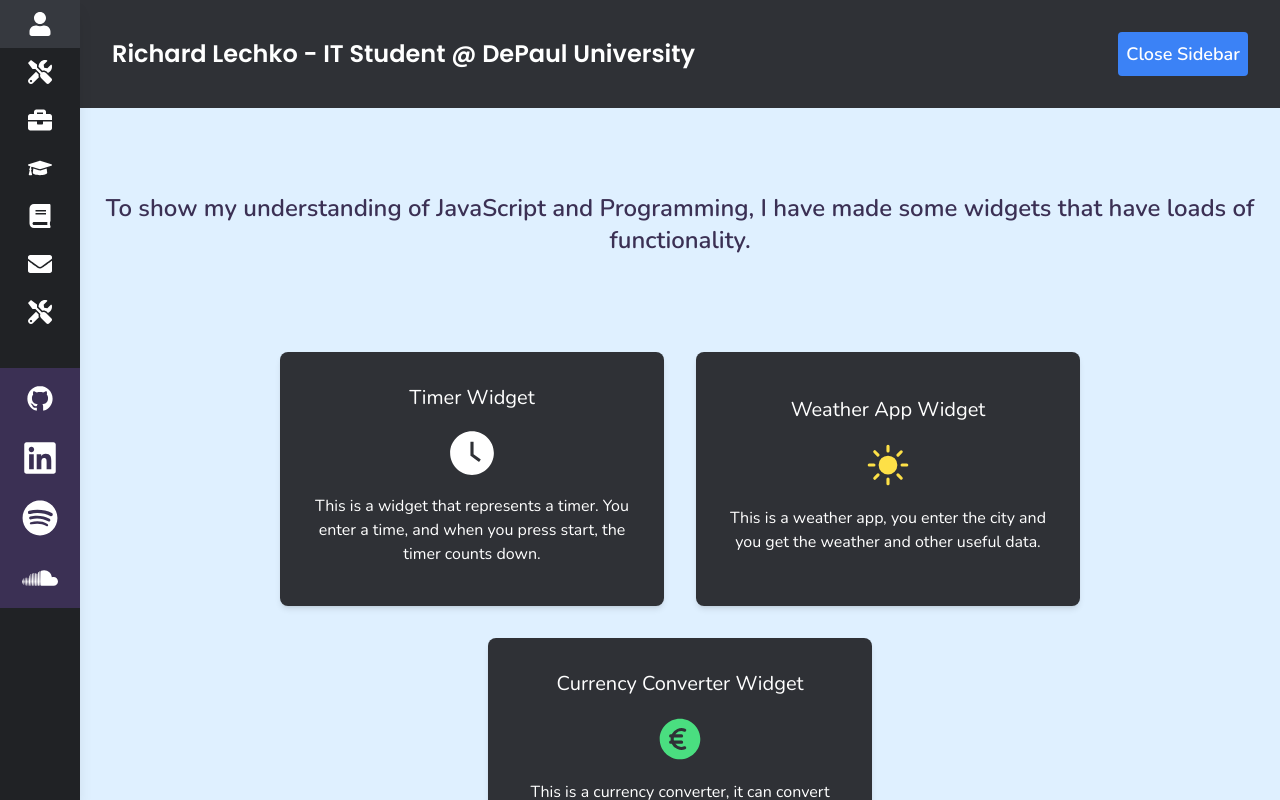
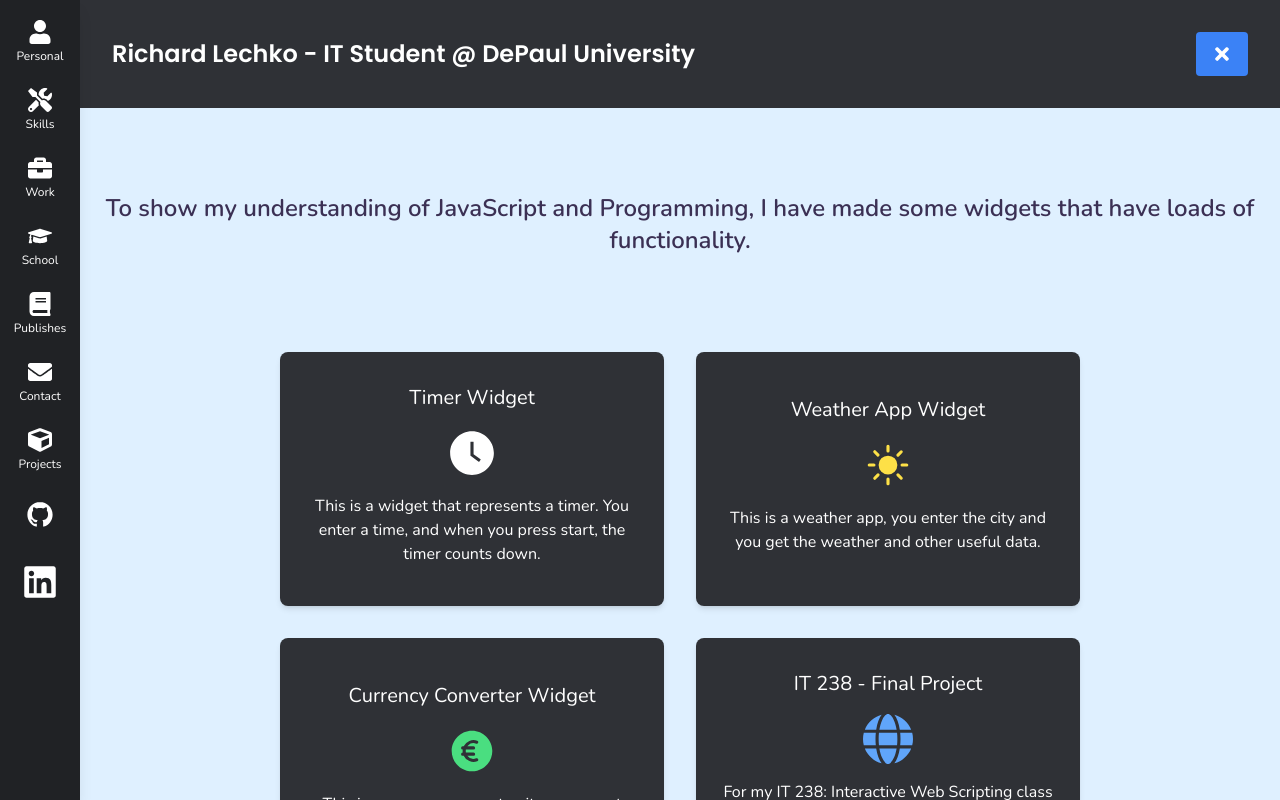
Before and after one commit to RichardLechko/React-Resume, a React (Create React App) app in the folder client/: page /widgets in a window 1280 px wide. Built offline with nearby package versions, Linux system fonts and the light colour scheme.

Commit message:
added extra styling. removed some navbar items

```diff
--- a/client/src/App.js
+++ b/client/src/App.js
@@ -9,6 +9,8 @@ import Timer from "./components/widgets/Timer.js";
 import Weather from "./components/widgets/Weather.js";
 import MainPage from "./components/MainPage.js";
 import { ScrollProvider } from "./components/ScrollToTop.js";
+import { FaBars } from "react-icons/fa6";
+import { FaTimes } from "react-icons/fa";
 
 function App() {
   const [isSidebarVisible, setIsSidebarVisible] = useState(true);
@@ -33,7 +35,8 @@ function App() {
     <div className="overflow-x-hidden">
       <Router>
         <ScrollProvider>
-          <div className="flex min-h-screen">
+          <div className="flex flex-col min-h-screen">
+            <div className="flex min-h-screen flex-1">
               <NavBar
                 isSidebarVisible={isSidebarVisible}
                 toggleSidebar={toggleSidebar}
@@ -47,7 +50,7 @@ function App() {
               <div
                 className={`flex-1 flex flex-col transition-all duration-300 ${
                   isSidebarVisible
-                  ? "max-[768px]:ml-[-1rem] max-[425px]:ml-[-2.5rem]"
+                    ? "max-[768px]:ml-[-1rem] max-[425px]:ml-[-1.5rem]"
                     : "ml-0"
                 }`}
               >
@@ -61,13 +64,13 @@ function App() {
                   </h1>
                   <button
                     onClick={toggleSidebar}
-                  className="p-2 bg-blue-500 text-white font-bold rounded text-lg max-[1024px]:text-base max-[640px]:p-1 max-[425px]:text-sm max-[640px]:text-sm"
+                    className="px-4 py-3 bg-blue-500 text-white font-bold rounded text-xl max-[1024px]:text-base max-[640px]:p-1 max-[425px]:text-sm max-[640px]:text-sm"
                   >
-                  {isSidebarVisible ? "Close Sidebar" : "Open Sidebar"}
+                    {isSidebarVisible ? <FaTimes /> : <FaBars />}
                   </button>
                 </header>
                 <main
-                className={`flex-1 overflow-y-auto flex flex-col pt-24 transition-all duration-300 ${
+                  className={`flex-1 flex flex-col pt-24 transition-all duration-300 ${
                     isSidebarVisible ? "ml-20" : "ml-0"
                   }`}
                 >
@@ -90,9 +93,10 @@ function App() {
                     <Route path="/widgets/timer" element={<Timer />} />
                     <Route path="/widgets/weather" element={<Weather />} />
                   </Routes>
-                <Footer refs={refs} />
                 </main>
               </div>
+            </div>
+            <Footer refs={refs} />
           </div>
         </ScrollProvider>
       </Router>
--- a/client/src/components/NavBar.js
+++ b/client/src/components/NavBar.js
@@ -8,8 +8,7 @@ import {
   FaBook,
   FaEnvelope,
   FaLinkedin,
-  FaSpotify,
-  FaSoundcloud,
+  FaCube,
 } from "react-icons/fa";
 import { DiGithubBadge } from "react-icons/di";
 
@@ -30,64 +29,66 @@ const NavBar = ({ isSidebarVisible, refs, toggleSidebar }) => {
 
   return (
     <div
-      className={`fixed top-0 h-screen ${
-        isSidebarVisible ? "w-20 max-[768px]:w-16 max-[425px]:w-10" : "w-0"
-      } bg-gray-900 text-white shadow-lg transition-all duration-300 z-40`}
+      className={`fixed top-0 h-screen bg-gray-900 text-white shadow-lg transition-all duration-300 z-40 ${
+        isSidebarVisible
+          ? "w-20 max-[768px]:w-16 max-[425px]:w-12 opacity-100"
+          : "w-0 opacity-0 overflow-hidden"
+      }`}
     >
       <nav>
-        <ul>
+        <ul className="flex flex-col items-center space-y-4 mt-4">
           <NavItem
-            icon={<FaUser />}
+            icon={<FaUser className="text-2xl" />}
             onClick={() => handleNavClick("personal")}
+            text="Personal"
+            isSidebarVisible={isSidebarVisible}
           />
           <NavItem
-            icon={<FaTools />}
+            icon={<FaTools className="text-2xl" />}
             onClick={() => handleNavClick("skills")}
+            text="Skills"
+            isSidebarVisible={isSidebarVisible}
           />
           <NavItem
-            icon={<FaBriefcase />}
+            icon={<FaBriefcase className="text-2xl" />}
             onClick={() => handleNavClick("work")}
+            text="Work"
+            isSidebarVisible={isSidebarVisible}
           />
           <NavItem
-            icon={<FaGraduationCap />}
+            icon={<FaGraduationCap className="text-2xl" />}
             onClick={() => handleNavClick("education")}
+            text="School"
+            isSidebarVisible={isSidebarVisible}
           />
           <NavItem
-            icon={<FaBook />}
+            icon={<FaBook className="text-2xl" />}
             onClick={() => handleNavClick("publications")}
+            text="Publishes"
+            isSidebarVisible={isSidebarVisible}
           />
           <NavItem
-            icon={<FaEnvelope />}
+            icon={<FaEnvelope className="text-2xl" />}
             onClick={() => handleExternalNavClick("/contact")}
+            text="Contact"
+            isSidebarVisible={isSidebarVisible}
           />
           <NavItem
-            icon={<FaTools />}
+            icon={<FaCube className="text-2xl" />}
             onClick={() => handleExternalNavClick("/widgets")}
+            text="Projects"
+            isSidebarVisible={isSidebarVisible}
           />
-          <div className="mt-8 bg-darkviolet">
+          <div className="mt-8 space-y-4">
             <NavItem
-              icon={
-                <DiGithubBadge className="text-4xl hover:text-gray-400 max-[768px]:text-3xl max-[425px]:text-3xl" />
-              }
+              icon={<DiGithubBadge className="text-4xl hover:text-gray-900" />}
               link="https://github.com/RichardLechko"
+              isSidebarVisible={isSidebarVisible}
             />
             <NavItem
-              icon={
-                <FaLinkedin className="text-4xl hover:text-blue-600 max-[768px]:text-3xl max-[425px]:text-3xl" />
-              }
+              icon={<FaLinkedin className="text-4xl hover:text-blue-500" />}
               link="https://www.linkedin.com/in/richard-lechko/"
-            />
-            <NavItem
-              icon={
-                <FaSpotify className="text-4xl hover:text-green-500 max-[768px]:text-3xl max-[425px]:text-3xl" />
-              }
-              link="https://open.spotify.com/user/22j4lmvcuabn2joznuzxd3pdy?si=be67aa3576934843"
-            />
-            <NavItem
-              icon={
-                <FaSoundcloud className="text-4xl hover:text-orange-500 max-[768px]:text-3xl max-[425px]:text-3xl" />
-              }
-              link="https://soundcloud.com/richardlechko"
+              isSidebarVisible={isSidebarVisible}
             />
           </div>
         </ul>
@@ -96,24 +97,38 @@ const NavBar = ({ isSidebarVisible, refs, toggleSidebar }) => {
   );
 };
 
-const NavItem = ({ icon, onClick, link }) => {
+const NavItem = ({ icon, onClick, link, text, isSidebarVisible }) => {
   return (
-    <li>
+    <li className="flex flex-col items-center">
       {link ? (
         <a
           href={link}
           target="_blank"
           rel="noopener noreferrer"
-          className="flex justify-center items-center p-3 hover:bg-gray-700 transition-colors cursor-pointer max-[768px]:text-[1.3em] max-[425px]:pr-0 max-[425px]:pl-0"
+          className={`flex flex-col px-3 py-1 items-center hover:bg-gray-700 transition-colors cursor-pointer ${
+            isSidebarVisible ? "justify-center" : "justify-center"
+          }`}
         >
           {icon}
+          {isSidebarVisible && (
+            <span className="mt-2 text-xs max-[768px]:text-[12px] max-[425px]:text-[10px]">
+              {text}
+            </span>
+          )}
         </a>
       ) : (
         <div
           onClick={onClick}
-          className="flex justify-center items-center p-3 hover:bg-gray-700 transition-colors cursor-pointer text-2xl max-[768px]:text-[1.3em] max-[425px]:pr-0 max-[425px]:pl-0"
+          className={`flex flex-col items-center px-3 py-1 hover:bg-gray-700 transition-colors cursor-pointer ${
+            isSidebarVisible ? "justify-center" : "justify-center"
+          }`}
         >
           {icon}
+          {isSidebarVisible && (
+            <span className="mt-1 text-xs max-[768px]:text-[12px] max-[425px]:text-[10px]">
+              {text}
+            </span>
+          )}
         </div>
       )}
     </li>
--- a/client/src/components/Skills.js
+++ b/client/src/components/Skills.js
@@ -265,7 +265,7 @@ const SkillsCard = ({
   const averageRating = ((ratingOne + ratingTwo + ratingThree) / 3).toFixed(1);
 
   return (
-    <div className="relative p-8 max-md:p-4 bg-gray-800 text-white rounded-xl shadow-lg hover:translate-y-[-15px] transition-transform duration-200 ease-in group">
+    <div className="relative p-8 max-md:p-4 bg-gray-800 text-white rounded-xl shadow-lg hover:translate-y-[-15px]  transition-transform duration-200 ease-in group">
       <h4 className="text-xl text-center font-bold mb-8">
         <span className="border-b-2 border-white">{head}</span>
       </h4>
@@ -311,7 +311,7 @@ const SkillsCard = ({
           </div>
         </div>
       </div>
-      <div className="absolute inset-0 bg-gray-800 bg-opacity-75 flex text-center items-center justify-center text-xl text-white opacity-0 group-hover:opacity-100 transition-opacity duration-300">
+      <div className="absolute rounded-xl hover:rounded-xl inset-0 bg-gray-800 bg-opacity-75 flex text-center items-center justify-center text-xl text-white opacity-0 group-hover:opacity-100 transition-opacity duration-300">
         <p>Average Rating: {averageRating}/10</p>
       </div>
     </div>
--- a/client/src/components/widgets/Currency.js
+++ b/client/src/components/widgets/Currency.js
@@ -18,14 +18,14 @@ const Currency = () => {
   useEffect(() => {
     const fetchCurrencyData = async () => {
       try {
-        const response = await fetch(apiUrl); // API call to your backend
+        const response = await fetch(apiUrl);
         if (!response.ok) {
           throw new Error("Network response was not ok");
         }
         const data = await response.json();
-        setExchangeRates(data.conversion_rates); // Store exchange rates from backend response
+        setExchangeRates(data.conversion_rates);
       } catch (error) {
-        setError(error.message); // Handle errors
+        setError(error.message);
         console.error("Error fetching currency data:", error);
       }
     };
--- a/client/src/components/widgets/Widgets.js
+++ b/client/src/components/widgets/Widgets.js
@@ -1,5 +1,8 @@
 import { AiFillClockCircle } from "react-icons/ai";
 import { HiSun, HiCurrencyEuro } from "react-icons/hi2";
+import { FaGlobe, FaRegFileLines } from "react-icons/fa6";
+import { DiGithubBadge } from "react-icons/di";
+
 import React, { useEffect } from "react";
 import { useScroll } from "../ScrollToTop.js";
 
@@ -26,6 +29,7 @@ const Widgets = () => {
           text={
             "This is a widget that represents a timer. You enter a time, and when you press start, the timer counts down."
           }
+          newTab={false}
         />
         <WidgetsCard
           link={"/widgets/weather"}
@@ -34,6 +38,7 @@ const Widgets = () => {
           text={
             "This is a weather app, you enter the city and you get the weather and other useful data."
           }
+          newTab={false}
         />
         <WidgetsCard
           link={"/widgets/currency"}
@@ -42,18 +47,49 @@ const Widgets = () => {
           text={
             "This is a currency converter, it can convert currencies from 33 different currencies, that are updated real time using API."
           }
+          newTab={false}
+        />
+        <WidgetsCard
+          link={"https://it238-finalproject.vercel.app/"}
+          linkText={"IT 238 - Final Project"}
+          icon={<FaGlobe size={50} className="text-blue-400" />}
+          text={
+            "For my IT 238: Interactive Web Scripting class at DePaul, our final project was to create a website. I chose to make my website on a travel guide to France."
+          }
+          newTab={true}
+        />
+        <WidgetsCard
+          link={"https://loruki-website-gray.vercel.app/index.html"}
+          linkText={"Loruki Website"}
+          icon={<FaRegFileLines size={50} className="text-blue-400" />}
+          text={
+            "This is a website to show off sleek design. It is a mockup of a cloud hosting site, with no real products or any business, just to demonstrate designs."
+          }
+          newTab={true}
+        />
+        <WidgetsCard
+          link="https://github.com/RichardLechko/RichardLechkoResume"
+          linkText="Personal Website (Deprecated)"
+          icon={<DiGithubBadge size={50} className="text-white" />}
+          text="Explore the source code of my project. This repository contains the code for a website I built, showcasing my skills in web development."
+          newTab={true}
         />
       </section>
     </div>
   );
 };
 
-const WidgetsCard = ({ link, linkText, icon, text }) => {
+const WidgetsCard = ({ link, linkText, icon, text, newTab }) => {
   return (
     <div className="flex flex-col items-center justify-center p-4 bg-gray-800 text-white rounded-lg shadow-md max-w-sm w-full">
       <div className="text-center mt-4 mx-2 mb-6">
         <h4 className="text-xl mb-4">
-          <a href={link} className="hover:underline">
+          <a
+            href={link}
+            target={newTab ? "_blank" : "_self"}
+            rel={newTab ? "noopener noreferrer" : undefined}
+            className="hover:underline"
+          >
             {linkText}
           </a>
         </h4>
--- a/client/src/index.css
+++ b/client/src/index.css
@@ -14,7 +14,10 @@ h1 {
 body {
   font-family: "Nunito", sans-serif;
   font-weight: 300;
-  position: relative;
+  margin: 0;
+  padding: 0;
+  overflow-x: hidden;
+  height: 100%;
 }
 
 html {
@@ -22,17 +25,11 @@ html {
   scroll-behavior: auto;
 }
 
-html,
-body {
-  margin: 0;
-  padding: 0;
-  height: 100%;
+#root {
+  display: flex;
+  flex-direction: column;
+  min-height: 100vh;
   overflow-x: hidden;
-}
-
-#root {
-  overflow-x: hidden;
-  height: 100vh;
 }
 
 header {
@@ -44,113 +41,29 @@ header {
 }
 
 footer {
+  background-color: #002240; /* Ensure it has the correct background color */
+  color: #fff;
+  padding: 2rem; /* Adjust as needed */
+  text-align: center;
   width: 100%;
   flex-shrink: 0;
+  margin-top: auto; /* Ensure it's pushed to the bottom */
 }
 
-/* FOOTER */
-/* FOOTER */
-/* FOOTER */
-
-.link-container {
-  display: flex;
-  flex-wrap: wrap;
-  gap: 10px;
-  justify-content: center;
-  padding: 0;
+footer h1,
+footer p {
   margin: 0;
-  margin-bottom: 1em;
-  list-style: none;
 }
 
-.link-container li {
-  flex: 1 1 calc(100% / 3 - 10px);
-  max-width: calc(100% / 3 - 10px);
-  box-sizing: border-box;
-}
+@media (max-width: 640px) {
+  footer h1 {
+    font-size: 1.5rem; /* Adjust for responsiveness */
+  }
 
-@media (max-width: 650px) {
-  .link-container li {
-    flex: 1 1 calc(100% - 10px);
-    max-width: calc(100% - 10px);
+  footer p {
+    font-size: 0.875rem; /* Adjust for responsiveness */
   }
 }
-
-.link-container li button:after {
-  background: none repeat scroll 0 0 transparent;
-  bottom: 0;
-  content: "";
-  display: block;
-  height: 2px;
-  left: 50%;
-  position: absolute;
-  background: #fff;
-  transition: width 0.3s ease 0s, left 0.3s ease 0s;
-  width: 0;
-}
-
-.link-container li button:hover:after {
-  width: 100%;
-  left: 0;
-}
-
-.link-container li button {
-  color: #fff;
-  text-decoration: none;
-  letter-spacing: 0.15em;
-  display: inline-block;
-  padding: 1em;
-  position: relative;
-}
-
-@media (max-width: 1300px) {
-  .link-container li {
-    flex: 1 1 calc(100% / 4 - 10px);
-    max-width: calc(100% / 4 - 10px);
-  }
-}
-
-@media (max-width: 768px) {
-  .link-container li {
-    flex: 1 1 calc(100% / 3 - 10px);
-    max-width: calc(100% / 3 - 10px);
-  }
-}
-
-@media (max-width: 665px) {
-  .link-container {
-    display: flex;
-    flex-wrap: wrap;
-    gap: 10px;
-    justify-content: center;
-  }
-
-  .link-container li {
-    flex: 1 1 calc(50% - 10px);
-    max-width: calc(50% - 10px);
-  }
-
-  .link-container li button {
-    font-size: 0.8em;
-  }
-}
-
-@media (max-width: 425px) {
-  .link-container li button {
-    font-size: 12px;
-  }
-}
-
-.link-container button {
-  width: 100%;
-  padding: 10px;
-  font-size: 14px;
-  box-sizing: border-box;
-}
-
-/* FOOTER */
-/* FOOTER */
-/* FOOTER */
 
 @media (max-width: 375px) {
   #test {
```
Also changed, not shown: client/src/components/Contact.js (+2 -5 lines), client/src/components/Education.js (+5 -4 lines), client/src/components/Footer.js (+6 -82 lines). Lines whose indentation alone changed are shown as unchanged.
